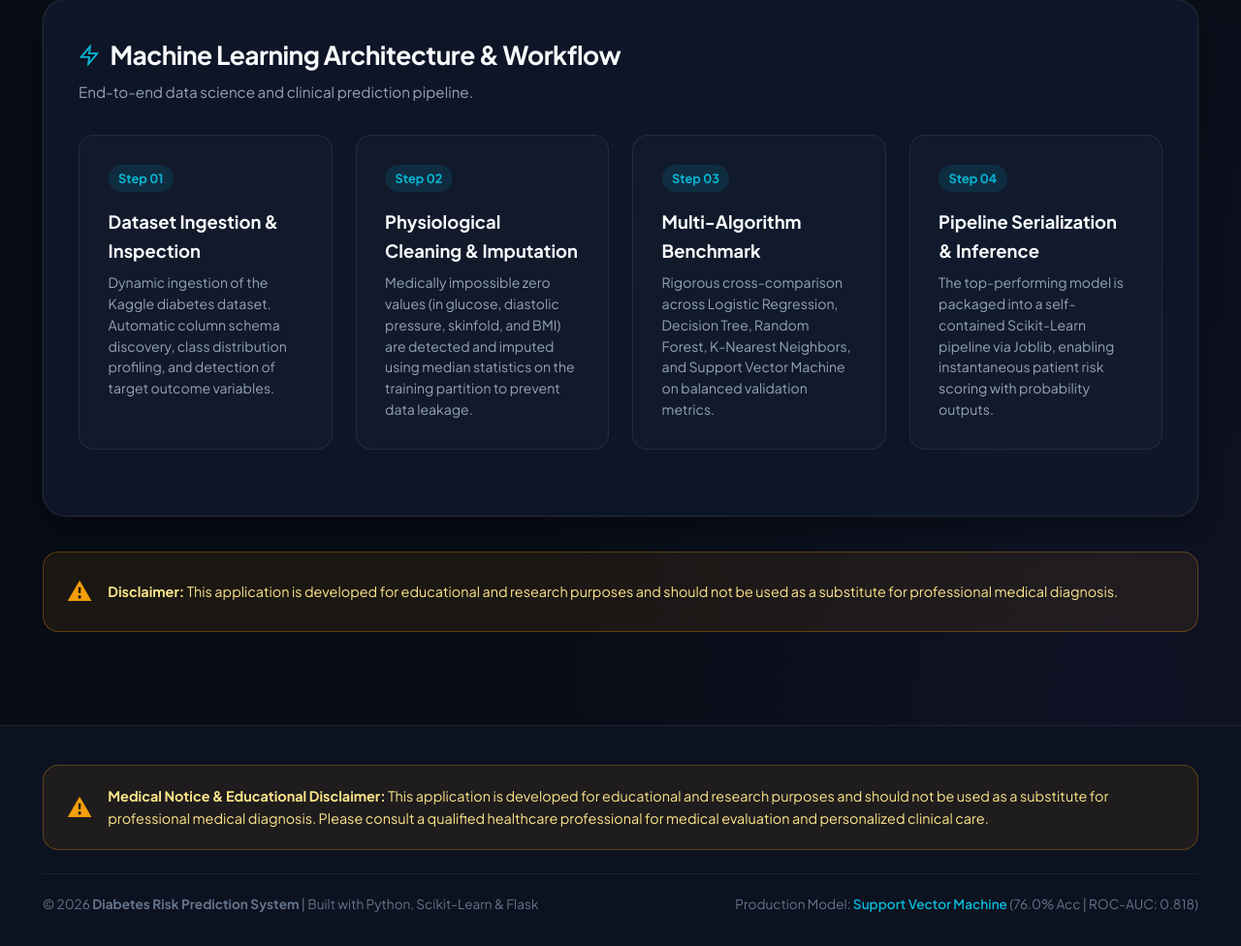
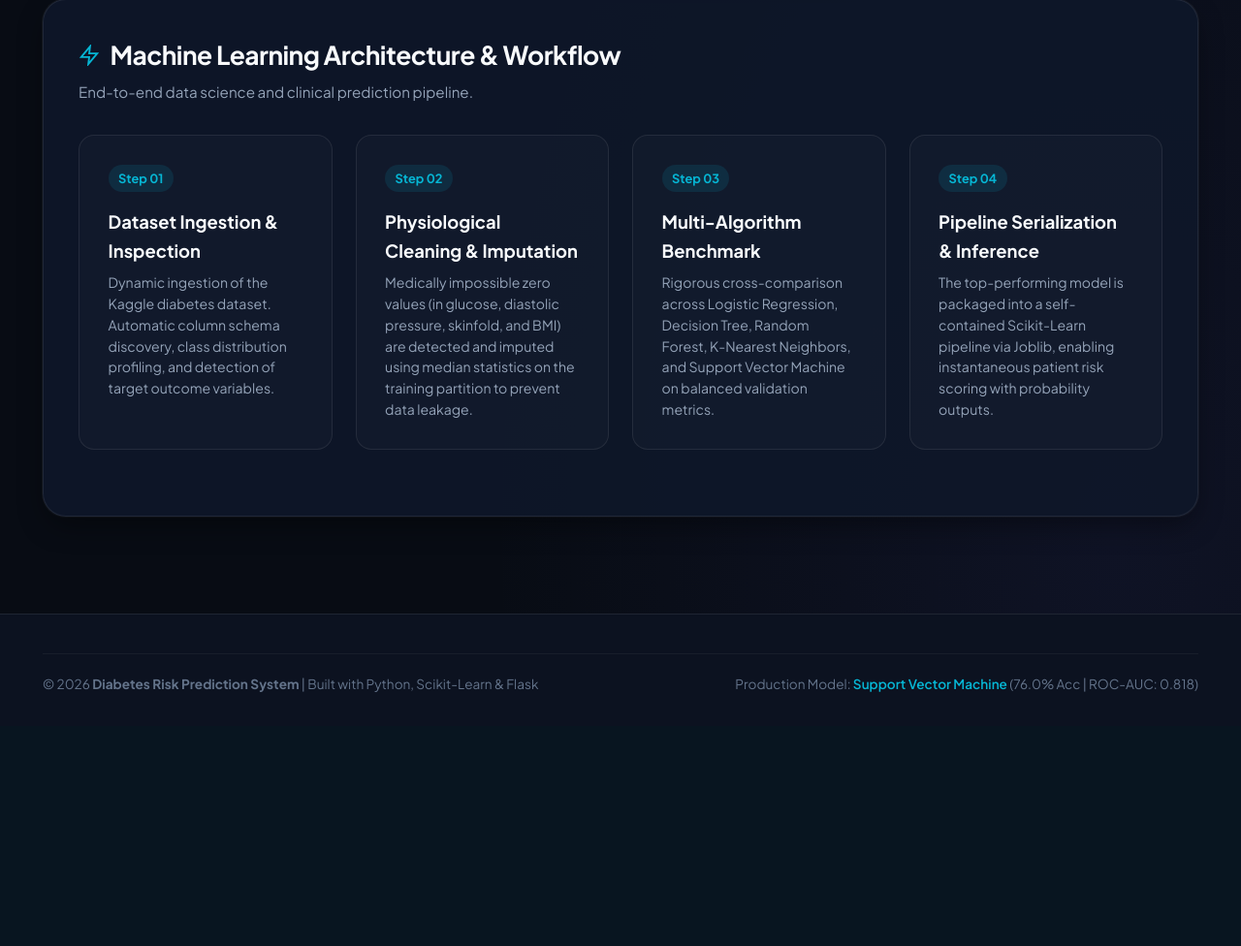
Before and after one commit to mithuilnj09/diabetes-risk-prediction-ml, a Flask app: page / in a window 1280 px wide. Shown: the part 1297-2273 px from the top of the page at 97% size. After the commit the page ends 2011 px from the top, so only its background shows below. Run offline with Flask 3, Linux system fonts and the light colour scheme.

Commit message:
Remove medical notice and disclaimer sections from all pages

```diff
--- a/templates/base.html
+++ b/templates/base.html
@@ -63,16 +63,9 @@
     {% block content %}{% endblock %}
   </div>
 
-  <!-- Medical Disclaimer Banner & Footer -->
+  <!-- Footer -->
   <footer class="footer-custom">
     <div class="footer-content">
-      <div class="medical-disclaimer" style="margin: 0;">
-        <div class="disclaimer-icon">&#9888;</div>
-        <div>
-          <strong>Medical Notice & Educational Disclaimer:</strong>
-          This application is developed for educational and research purposes and should not be used as a substitute for professional medical diagnosis. Please consult a qualified healthcare professional for medical evaluation and personalized clinical care.
-        </div>
-      </div>
 
       <div class="footer-bottom">
         <div>
--- a/templates/index.html
+++ b/templates/index.html
@@ -173,11 +173,4 @@
   </div>
 </div>
 
-<!-- Notice Callout -->
-<div class="medical-disclaimer">
-  <div class="disclaimer-icon">&#9888;</div>
-  <div>
-    <strong>Disclaimer:</strong> This application is developed for educational and research purposes and should not be used as a substitute for professional medical diagnosis.
-  </div>
-</div>
 {% endblock %}
```
Also changed, not shown: templates/predict.html (+0 -8 lines), templates/result.html (+0 -9 lines).
